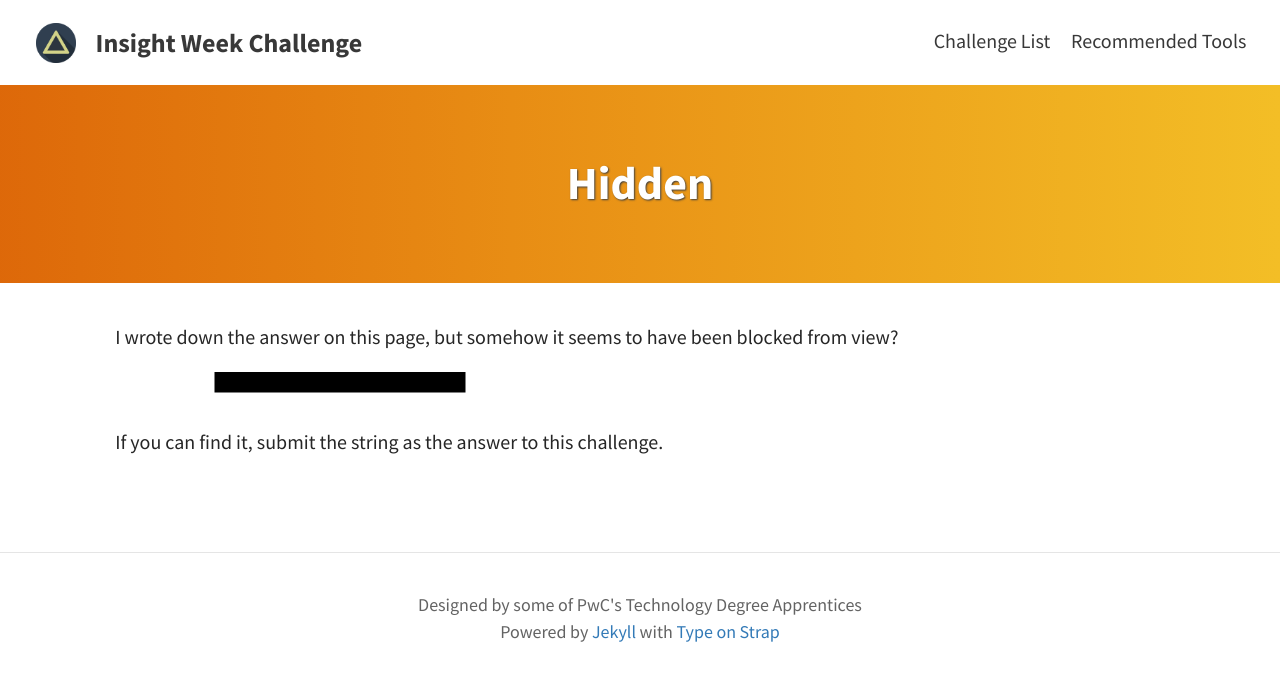
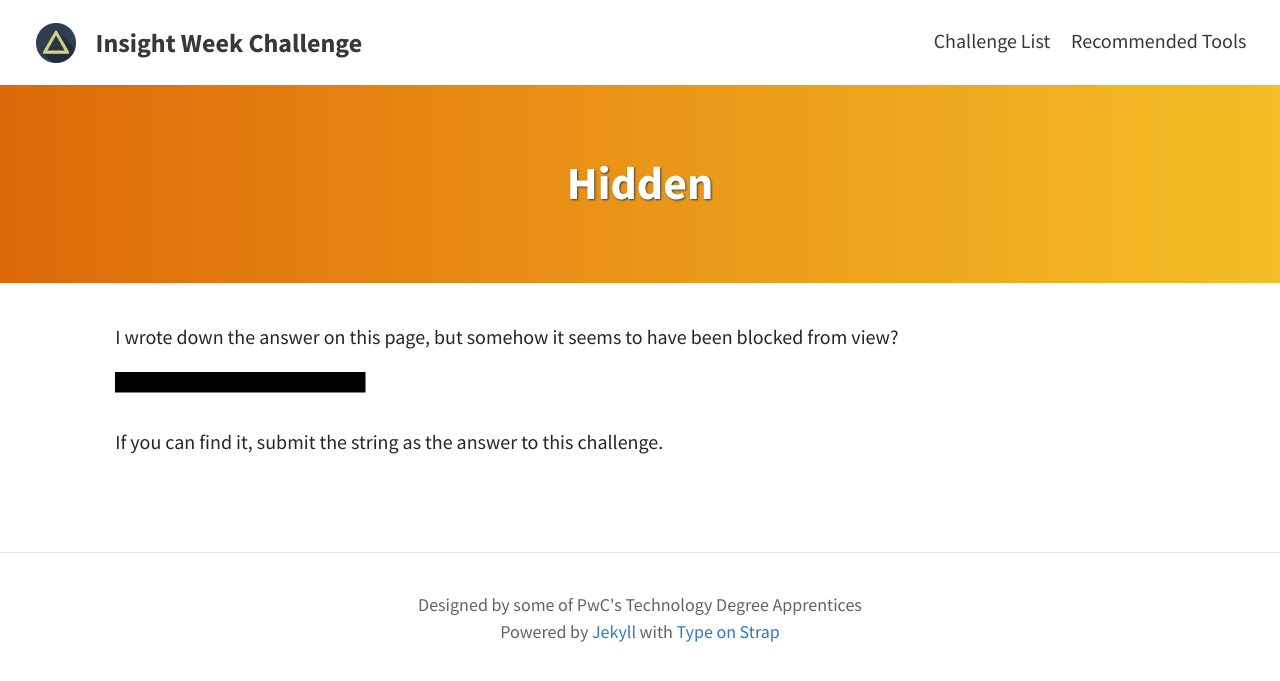
Before and after one commit to jnk838/insight-week-challenge, a Jekyll site: the page built from pages/challenges/hidden.md, in a window 1280 px wide. Shown: the top 681 px of the page. Built offline with Jekyll 4.4.1, drawn with Linux system fonts in a browser that asks for light colours.

Commit message:
Updated coordinates & dimensions for the svg

```diff
--- a/pages/challenges/hidden.md
+++ b/pages/challenges/hidden.md
@@ -8,9 +8,9 @@ hide: true
 I wrote down the answer on this page, but somehow it seems to have been blocked
 from view?
 
-<svg width="500" height="50">
-    <text x="100" y="15" fill="black">TOLD_YOU_IT_WAS_HERE</text>
-    <rect width="250" height="20" style="fill:rgb(0,0,0);stroke-with=3;stroke:rgb(0,0,0)" x="100" y="0" />
+<svg width="300" height="50">
+    <text x="0" y="15" fill="black">TOLD_YOU_IT_WAS_HERE</text>
+    <rect width="250" height="20" style="fill:rgb(0,0,0);stroke-with=3;stroke:rgb(0,0,0)" x="0" y="0" />
 </svg>
 
 If you can find it, submit the string as the answer to this challenge.
```
